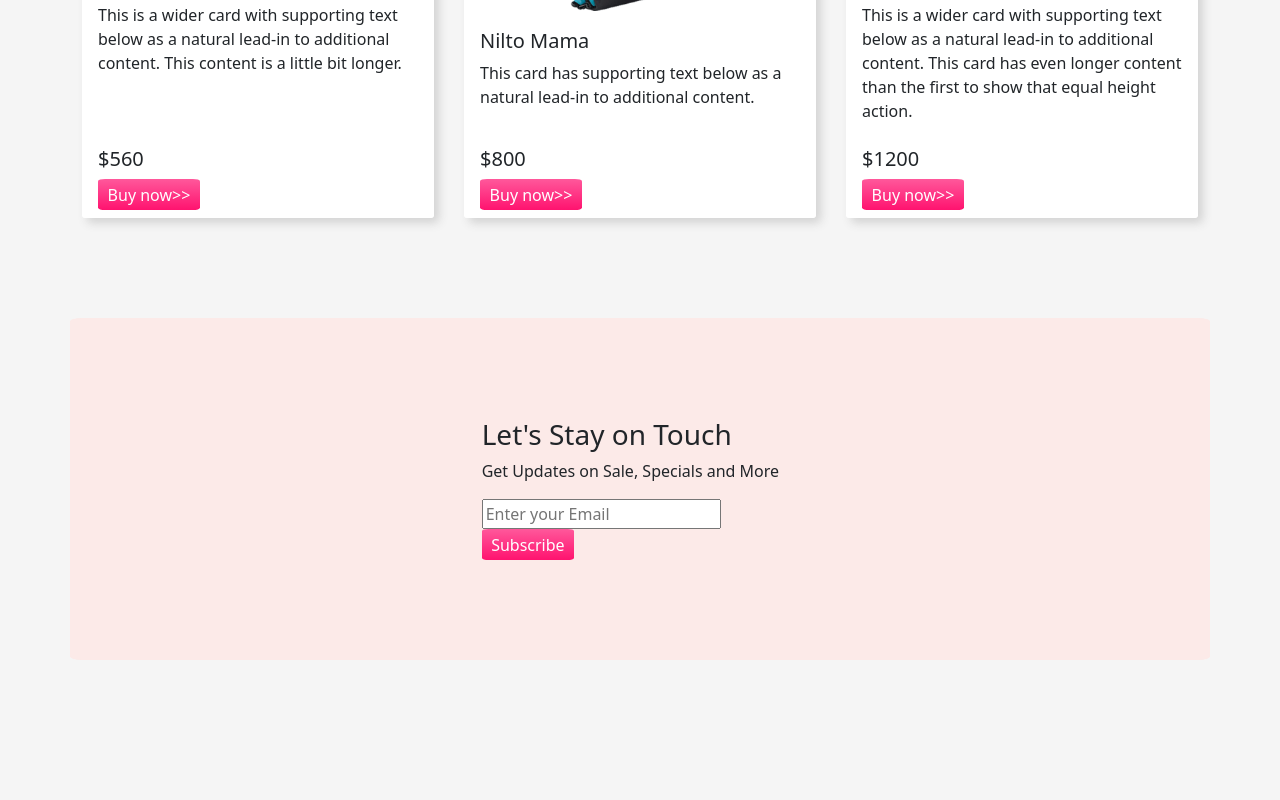
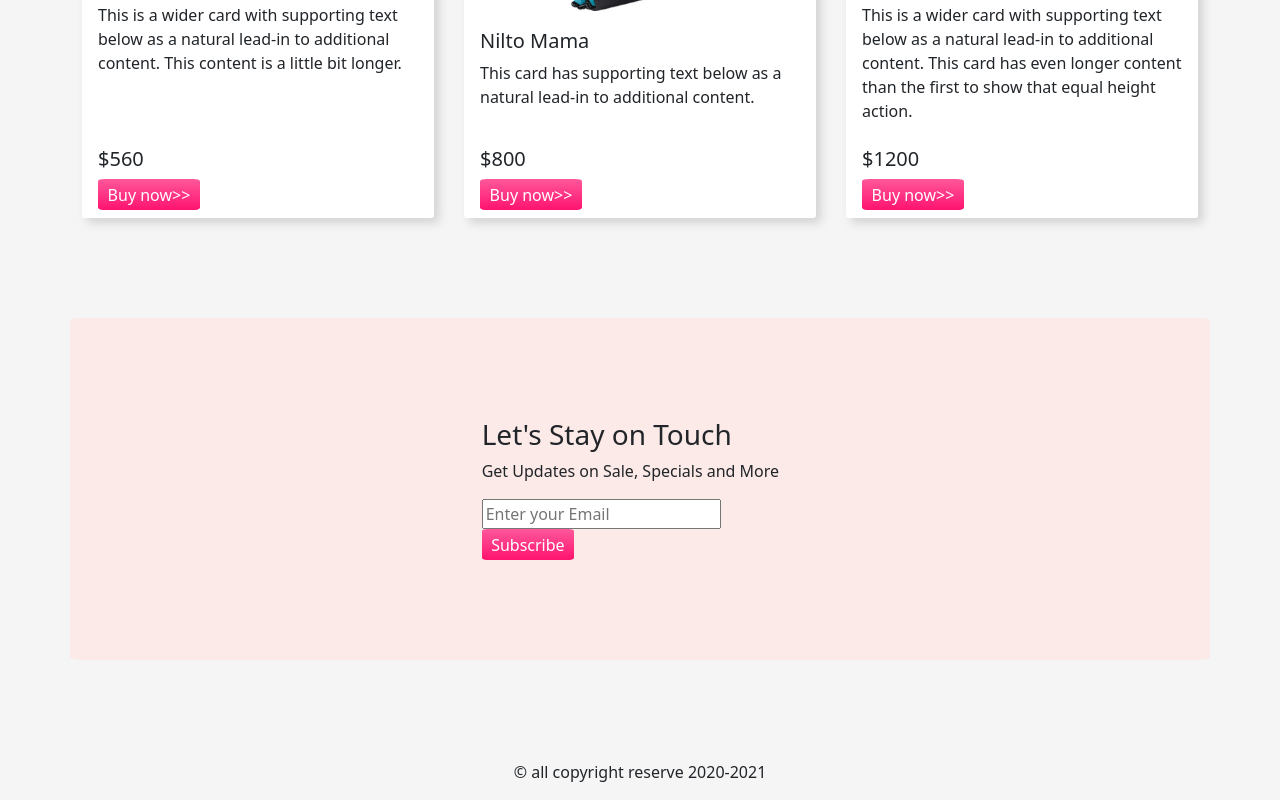
Before and after one commit to paglaemon/bootsrap-practise, a plain HTML site: page index.html in a window 1280 px wide. Shown: the part 1935-2735 px from the top of the page. Before the commit the page ends 2695 px from the top, so only its background shows below. Drawn offline with nearby package versions, Linux system fonts and the light colour scheme.

Commit message:
code-changes

```diff
--- a/index.html
+++ b/index.html
@@ -3,7 +3,8 @@
 <head>
     <meta charset="UTF-8">
     <meta name="viewport" content="width=, initial-scale=1.0">
-    <title>Document</title>
+    <title>Panda Emon e-commerce</title>
+    <link rel="shortcut icon" href="logo.png" type="image/x-icon">
     <link rel="stylesheet" href="https://maxcdn.bootstrapcdn.com/bootstrap/4.0.0/css/bootstrap.min.css" integrity="sha384-Gn5384xqQ1aoWXA+058RXPxPg6fy4IWvTNh0E263XmFcJlSAwiGgFAW/dAiS6JXm" crossorigin="anonymous">
     <link rel="stylesheet" href="css/bootstrap/css/bootstrap.min.css">
     <link rel="stylesheet" href="style.css">
@@ -234,7 +235,7 @@
 </div>
 
 
-
+<footer><p class="foot">© all copyright reserve 2020-2021</p></footer>
 
 
 
--- a/style.css
+++ b/style.css
@@ -60,3 +60,8 @@
     padding-top: 100px;
     padding-bottom: 100px;
 }
+
+.foot{
+    display: flex;
+    justify-content: center;
+}
```
Also changed, not shown: 1 other file.
